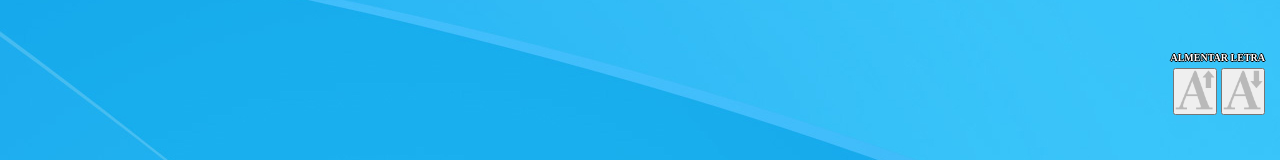
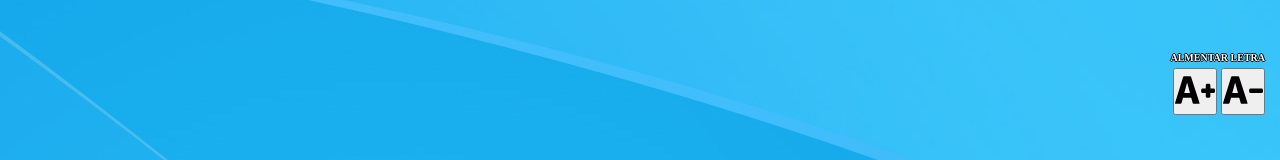
Before and after one commit to iltonkp/electron-structure, an Electron app: page index.html in a window 1280 px wide. Shown: the part 590-750 px from the top of the page. Drawn offline with Linux system fonts and the light colour scheme.

Commit message:
update accesibility icon

```diff
--- a/index.html
+++ b/index.html
@@ -36,10 +36,10 @@
         <p>ALMENTAR LETRA</p>
         <div class="button-accecibility-container">
           <button type="button">
-            <img src="./assets/icons/text_plus.png" />
+            <img src="./assets/icons/text_plus.svg" />
           </button>
           <button type="button">
-            <img src="./assets/icons/text_minus.png" />
+            <img src="./assets/icons/text_minus.svg" />
           </button>
         </div>
       </footer>
```
Also changed, not shown: pages/games/mega_sena.html (+2 -2 lines), assets/icons/text_minus.png (deleted), assets/icons/text_minus.svg (added), assets/icons/text_plus.png (deleted), assets/icons/text_plus.svg (added).
